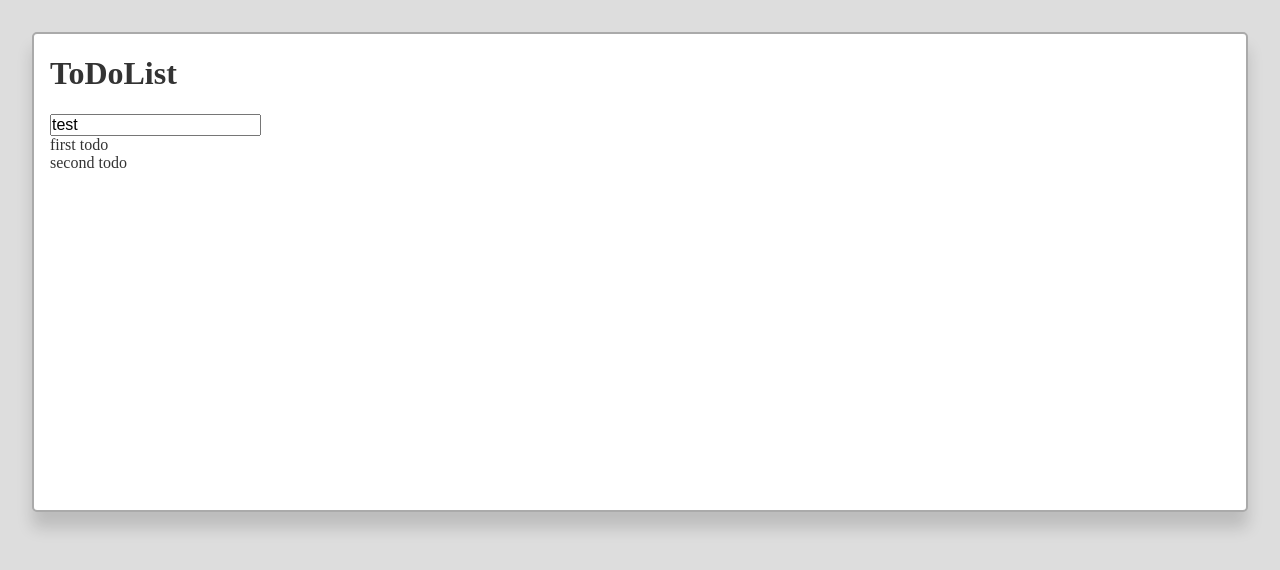
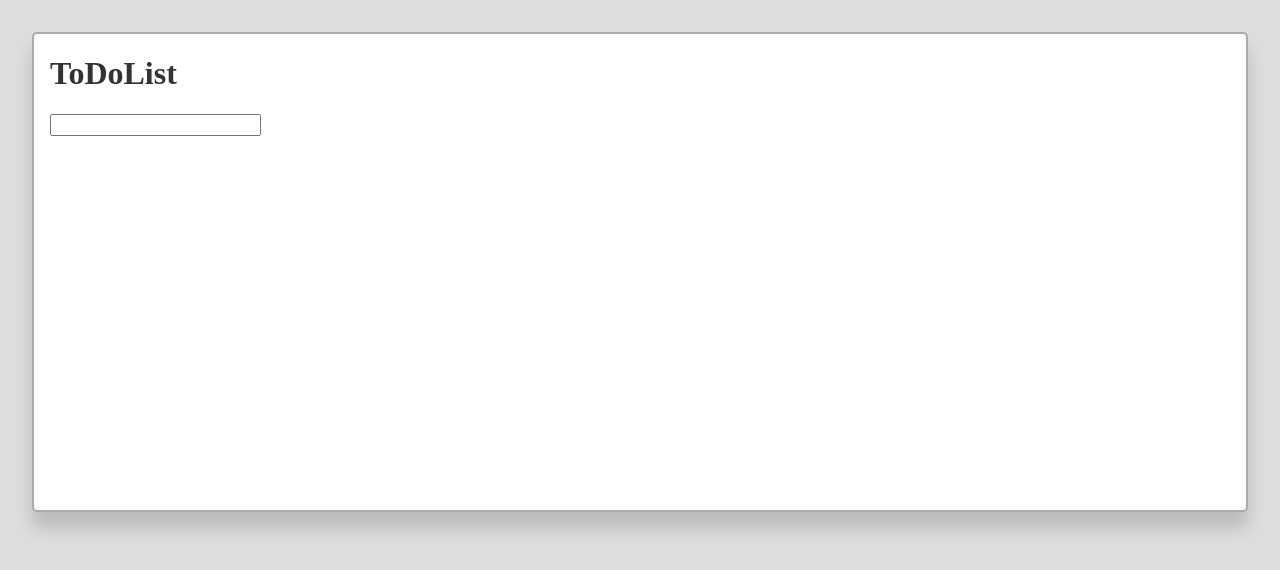
Before and after one commit to stingyu/react-app, a React (Create React App) app: page / in a window 1280 px wide. Shown: the top 570 px of the page. Built offline with nearby package versions, Linux system fonts and the light colour scheme.

Commit message:
defaultalue

```diff
--- a/src/App.js
+++ b/src/App.js
@@ -10,27 +10,25 @@ class App extends Component {
   constructor(props) {
     super(props)
     this.state = {
-      newTodo: 'test',
-      todoList: [
-        {id:1,title: 'first todo'},
-        {id:2,title: 'second todo'}
-      ]
+      newTodo: '',
+      todoList: []
     }
   }
   render() {
     let todos = this.state.todoList.map((item,index) => {
       return (
-        <li>
+        <li key={index}>
           <TodoItem todo={item} />
         </li>
       )
     })
+    console.log(todos)
     return (
       <div className="App">
         <h1>ToDoList</h1>
         <div className = "inputWrapper">
           {/*注意value后面不要加引号*/}
-          <TodoInput content={this.state.newTodo} />
+          <TodoInput content={this.state.newTodo} onSubmit={this.addTodo.bind(this)}/>
         </div>
         <ol>
           {todos}
@@ -38,6 +36,26 @@ class App extends Component {
       </div>
     )
   }
+  addTodo (event) {
+    this.state.todoList.push({
+      id: idMaker(),
+      title: event.target.value,
+      status: null,
+      deleted: false
+    })
+    this.setState({
+      newTodo: '',
+      todoList:this.state.todoList
+    })
+
+  }
 }
 
 export default App;
+
+let id = 0
+
+function idMaker() {
+  id += 1
+  return id
+}
--- a/src/TodoInput.js
+++ b/src/TodoInput.js
@@ -2,6 +2,12 @@ import React, { Component } from 'react'
 
 export default class TodoInput extends Component {
     render() {
-        return <input type="text" value={this.props.content} />
+        return <input type="text" defaultValue={this.props.content}
+        onKeyPress = {this.submit.bind(this)}/>
+    }
+    submit(e) {
+        if(e.key === 'Enter') {
+           this.props.onSubmit(e)
+        }
     }
 }
```
